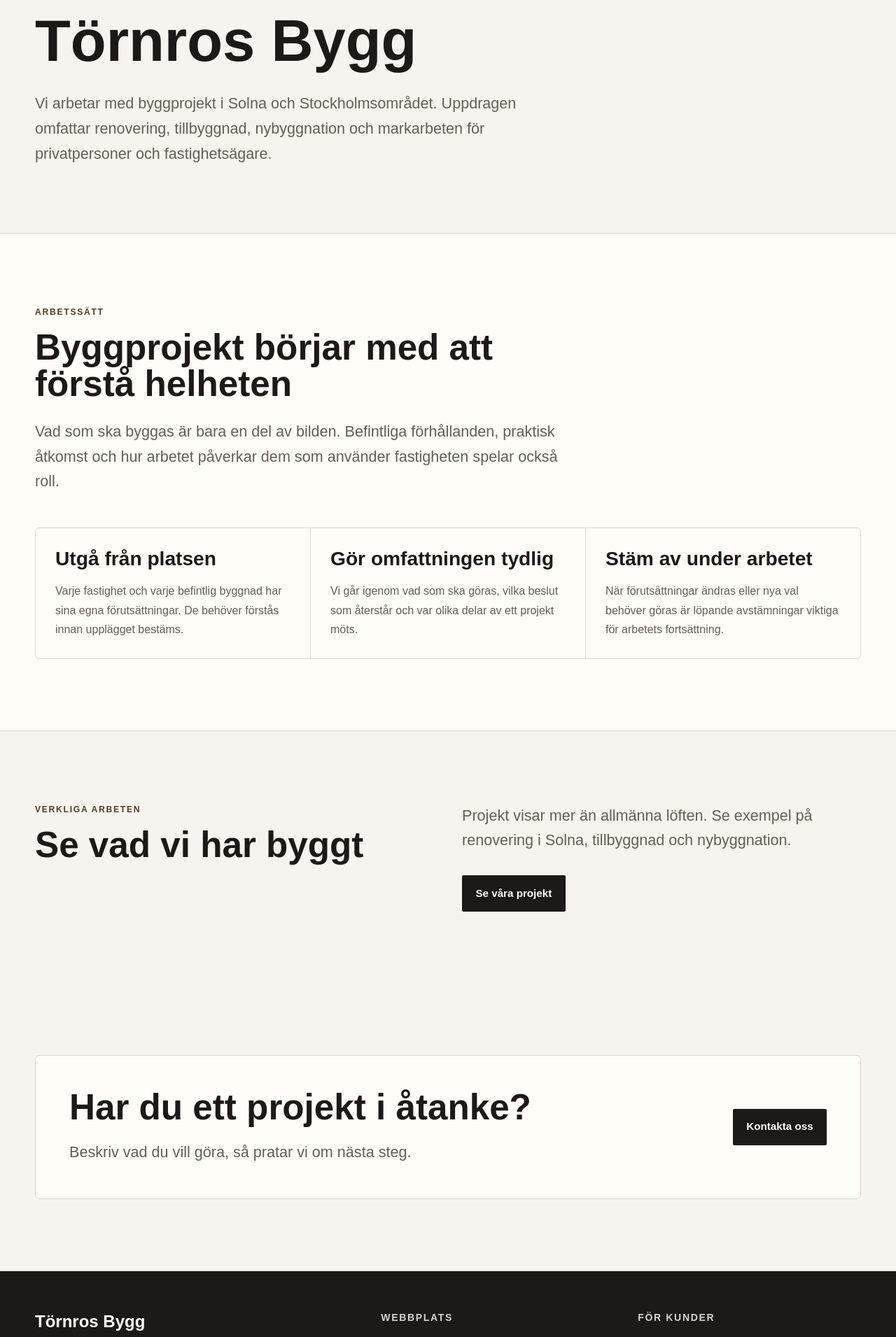
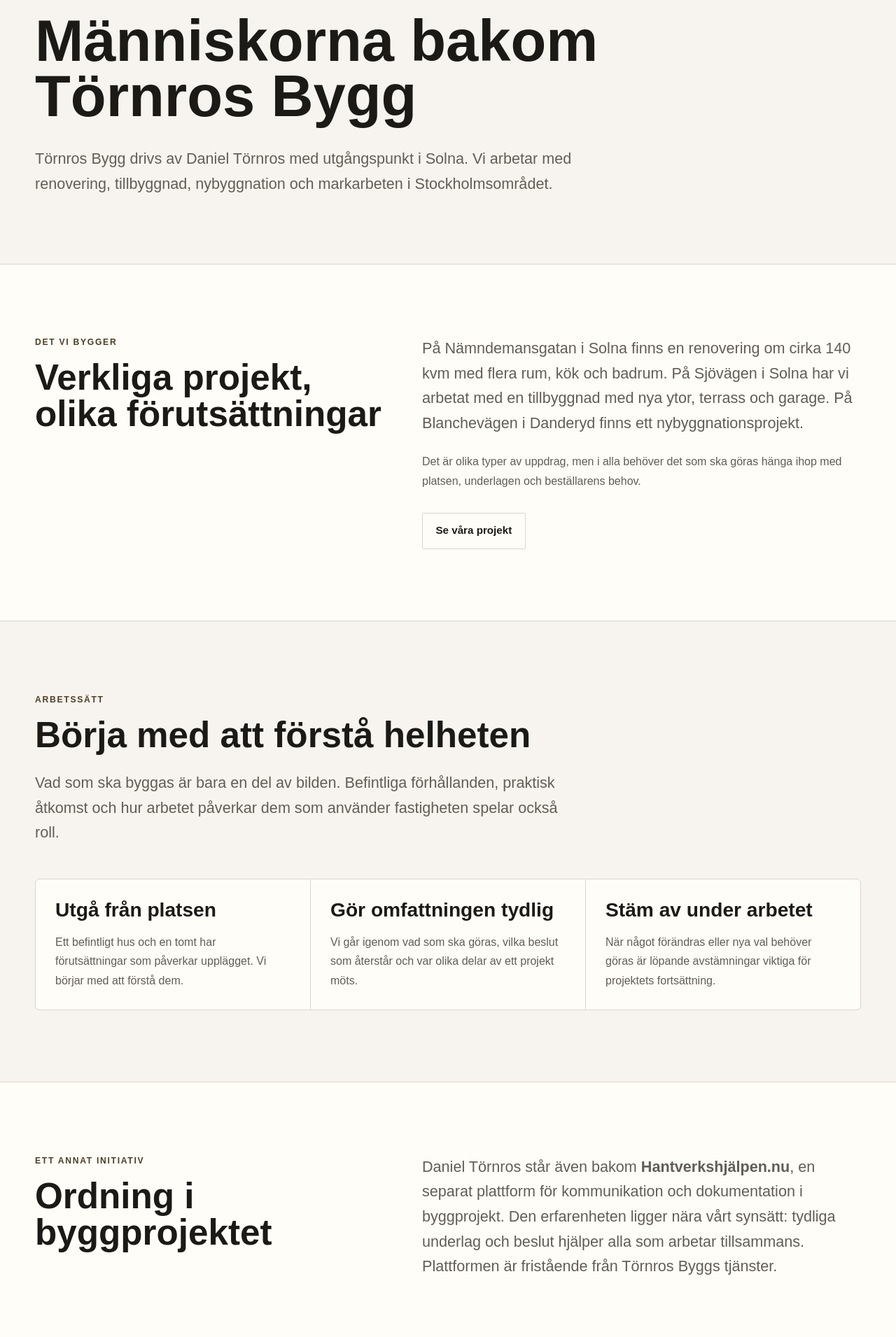
Before and after one commit to tornrosdaniel-cell/tornrosbygg-web, a Next.js app: page /om-oss in a window 1280 px wide. Shown: the part 200-2111 px from the top of the page at 70% size. Built offline with nearby package versions, Linux system fonts and the light colour scheme.

Commit message:
Improve src/app/om-oss/page.tsx content and metadata

```diff
--- a/src/app/om-oss/page.tsx
+++ b/src/app/om-oss/page.tsx
@@ -2,24 +2,66 @@ import type { Metadata } from "next";
 import Link from "next/link";
 
 export const metadata: Metadata = {
-  title: "Om Törnros Bygg | Byggföretag i Solna",
-  description: "Lär känna Törnros Bygg och hur vi arbetar med renovering, tillbyggnad och nybyggnation i Stockholmsområdet.",
+  title: "Om Törnros Bygg | Byggprojekt med utgångspunkt i Solna",
+  description:
+    "Lär känna Törnros Bygg och Daniel Törnros. Se projekt inom renovering, tillbyggnad och nybyggnation i Solna och Stockholmsområdet.",
   alternates: { canonical: "/om-oss/" },
 };
 
 const principles = [
-  { title: "Utgå från platsen", text: "Varje fastighet och varje befintlig byggnad har sina egna förutsättningar. De behöver förstås innan upplägget bestäms." },
-  { title: "Gör omfattningen tydlig", text: "Vi går igenom vad som ska göras, vilka beslut som återstår och var olika delar av ett projekt möts." },
-  { title: "Stäm av under arbetet", text: "När förutsättningar ändras eller nya val behöver göras är löpande avstämningar viktiga för arbetets fortsättning." },
+  {
+    title: "Utgå från platsen",
+    text: "Ett befintligt hus och en tomt har förutsättningar som påverkar upplägget. Vi börjar med att förstå dem.",
+  },
+  {
+    title: "Gör omfattningen tydlig",
+    text: "Vi går igenom vad som ska göras, vilka beslut som återstår och var olika delar av ett projekt möts.",
+  },
+  {
+    title: "Stäm av under arbetet",
+    text: "När något förändras eller nya val behöver göras är löpande avstämningar viktiga för projektets fortsättning.",
+  },
 ];
 
 export default function AboutPage() {
   return (
     <main>
-      <section className="container py-16 md:py-24"><div className="max-w-4xl"><p className="eyebrow mb-6">Om oss</p><h1 className="heading-xl">Törnros Bygg</h1><p className="body-lg mt-8 max-w-3xl">Vi arbetar med byggprojekt i Solna och Stockholmsområdet. Uppdragen omfattar renovering, tillbyggnad, nybyggnation och markarbeten för privatpersoner och fastighetsägare.</p></div></section>
-      <section className="section border-y border-[var(--color-border)] bg-[var(--color-surface)]"><div className="container"><div className="max-w-3xl"><p className="eyebrow mb-4">Arbetssätt</p><h2 className="heading-lg">Byggprojekt börjar med att förstå helheten</h2><p className="body-lg mt-6">Vad som ska byggas är bara en del av bilden. Befintliga förhållanden, praktisk åtkomst och hur arbetet påverkar dem som använder fastigheten spelar också roll.</p></div><div className="mt-12 grid gap-px overflow-hidden rounded-[var(--radius-md)] border border-[var(--color-border)] bg-[var(--color-border)] md:grid-cols-3">{principles.map((item) => <article key={item.title} className="bg-[var(--color-surface)] p-7"><h3 className="heading-md">{item.title}</h3><p className="body-copy mt-4">{item.text}</p></article>)}</div></div></section>
-      <section className="section"><div className="container grid gap-10 lg:grid-cols-2"><div><p className="eyebrow mb-4">Verkliga arbeten</p><h2 className="heading-lg">Se vad vi har byggt</h2></div><div><p className="body-lg">Projekt visar mer än allmänna löften. Se exempel på renovering i Solna, tillbyggnad och nybyggnation.</p><Link href="/projekt" className="button button-primary mt-8">Se våra projekt</Link></div></div></section>
-      <section className="section pt-0"><div className="container"><div className="surface grid gap-8 p-8 md:p-12 lg:grid-cols-[1fr_auto] lg:items-center"><div><h2 className="heading-lg">Har du ett projekt i åtanke?</h2><p className="body-lg mt-5">Beskriv vad du vill göra, så pratar vi om nästa steg.</p></div><Link href="/kontakt" className="button button-primary">Kontakta oss</Link></div></div></section>
+      <section className="container py-16 md:py-24">
+        <div className="max-w-4xl">
+          <p className="eyebrow mb-6">Om oss</p>
+          <h1 className="heading-xl">Människorna bakom Törnros Bygg</h1>
+          <p className="body-lg mt-8 max-w-3xl">Törnros Bygg drivs av Daniel Törnros med utgångspunkt i Solna. Vi arbetar med renovering, tillbyggnad, nybyggnation och markarbeten i Stockholmsområdet.</p>
+        </div>
+      </section>
+
+      <section className="section border-y border-[var(--color-border)] bg-[var(--color-surface)]">
+        <div className="container grid gap-10 lg:grid-cols-[0.9fr_1.1fr]">
+          <div><p className="eyebrow mb-4">Det vi bygger</p><h2 className="heading-lg">Verkliga projekt, olika förutsättningar</h2></div>
+          <div>
+            <p className="body-lg">På Nämndemansgatan i Solna finns en renovering om cirka 140 kvm med flera rum, kök och badrum. På Sjövägen i Solna har vi arbetat med en tillbyggnad med nya ytor, terrass och garage. På Blanchevägen i Danderyd finns ett nybyggnationsprojekt.</p>
+            <p className="body-copy mt-6">Det är olika typer av uppdrag, men i alla behöver det som ska göras hänga ihop med platsen, underlagen och beställarens behov.</p>
+            <Link href="/projekt/" className="button button-secondary mt-8">Se våra projekt</Link>
+          </div>
+        </div>
+      </section>
+
+      <section className="section">
+        <div className="container">
+          <div className="max-w-3xl"><p className="eyebrow mb-4">Arbetssätt</p><h2 className="heading-lg">Börja med att förstå helheten</h2><p className="body-lg mt-6">Vad som ska byggas är bara en del av bilden. Befintliga förhållanden, praktisk åtkomst och hur arbetet påverkar dem som använder fastigheten spelar också roll.</p></div>
+          <div className="mt-12 grid gap-px overflow-hidden rounded-[var(--radius-md)] border border-[var(--color-border)] bg-[var(--color-border)] md:grid-cols-3">
+            {principles.map((item) => <article key={item.title} className="bg-[var(--color-surface)] p-7"><h3 className="heading-md">{item.title}</h3><p className="body-copy mt-4">{item.text}</p></article>)}
+          </div>
+        </div>
+      </section>
+
+      <section className="section border-y border-[var(--color-border)] bg-[var(--color-surface)]">
+        <div className="container grid gap-10 lg:grid-cols-[0.9fr_1.1fr]">
+          <div><p className="eyebrow mb-4">Ett annat initiativ</p><h2 className="heading-lg">Ordning i byggprojektet</h2></div>
+          <div><p className="body-lg">Daniel Törnros står även bakom <a href="https://hantverkshjalpen.nu/" className="font-bold text-[var(--color-accent-dark)] underline underline-offset-4">Hantverkshjälpen.nu</a>, en separat plattform för kommunikation och dokumentation i byggprojekt. Den erfarenheten ligger nära vårt synsätt: tydliga underlag och beslut hjälper alla som arbetar tillsammans. Plattformen är fristående från Törnros Byggs tjänster.</p></div>
+        </div>
+      </section>
+
+      <section className="section"><div className="container"><div className="surface grid gap-8 p-8 md:p-12 lg:grid-cols-[1fr_auto] lg:items-center"><div><h2 className="heading-lg">Har du ett projekt i åtanke?</h2><p className="body-lg mt-5">Berätta vad du vill göra, så pratar vi om nästa steg.</p></div><Link href="/kontakt" className="button button-primary">Kontakta oss</Link></div></div></section>
     </main>
   );
 }
```
